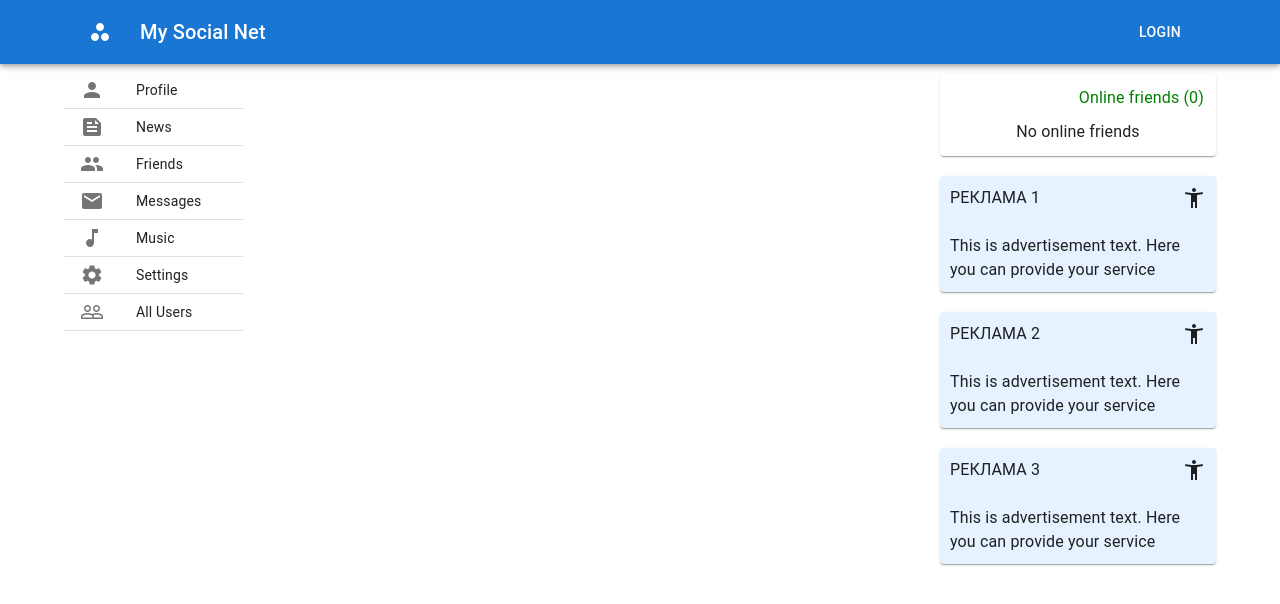
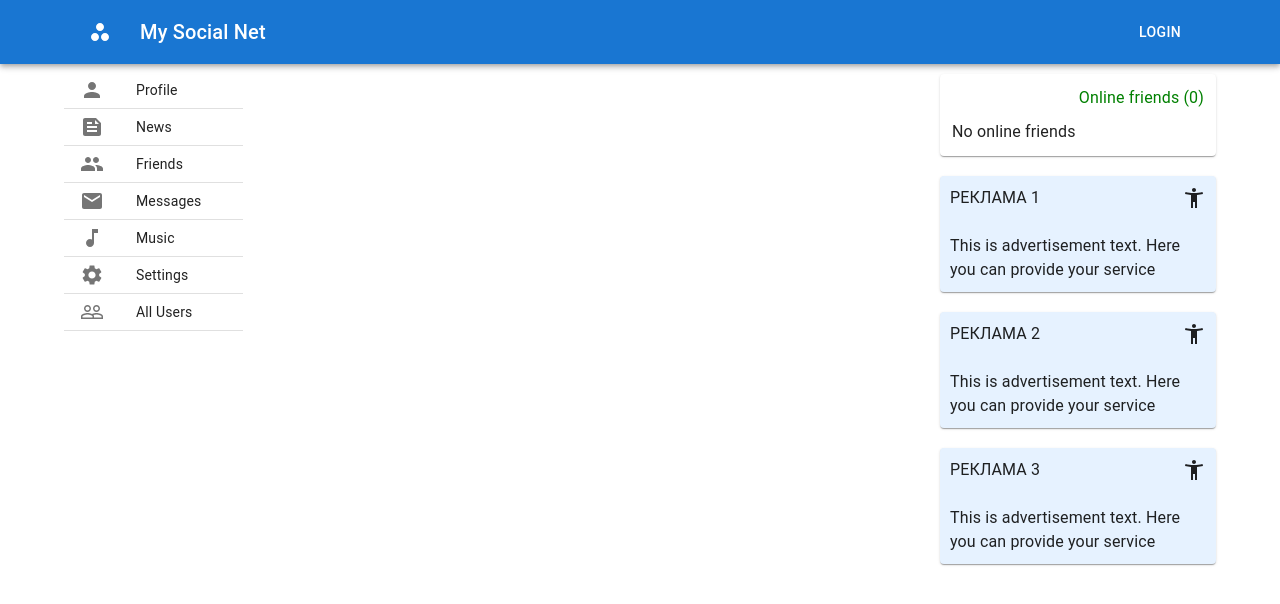
Before and after one commit to SergTemnikov/social, a React (Create React App) app: page / in a window 1280 px wide. Shown: the top 604 px of the page. Built offline with nearby package versions, Linux system fonts and the light colour scheme.

Commit message:
Implemented fine scrolling in OnlineFriends component

```diff
--- a/src/components/OnlineFriends/OnlineFriends.jsx
+++ b/src/components/OnlineFriends/OnlineFriends.jsx
@@ -15,6 +15,7 @@ const OnlineFriends = () => {
       key={f.id}
       icon={f.photos.small}
       name={f.name}
+      marginBottom={onlineFriendsList.length > 4 ? '20px' : null}
     />
   })
 
@@ -32,7 +33,7 @@ const OnlineFriends = () => {
       <Stack
         direction="row"
         spacing={2}
-        sx={{ display: 'flex', gap: '0 10px', justifyContent: 'center' }}>
+        sx={{ display: 'flex', gap: '0 10px', overflowX: 'scroll' }}>
         {onlineFriendsList.length !== 0
           ? friendsRender
           : <Typography>No online friends</Typography>
--- a/src/components/UI/OnlineFriendItem/OnlineFriendItem.jsx
+++ b/src/components/UI/OnlineFriendItem/OnlineFriendItem.jsx
@@ -38,9 +38,9 @@ const limitStr = (str, n, symb) => {
   return str.substr(0, n - symb.length) + symb
 }
 
-const OnlineFriendItem = ({ icon, name }) => {
+const OnlineFriendItem = ({ icon, name, marginBottom }) => {
   return (
-    <Stack direction='column'>
+    <Stack direction='column' sx={{marginBottom: marginBottom}}>
       <StyledBadge
         overlap="circular"
         anchorOrigin={{ vertical: 'bottom', horizontal: 'right' }}
--- a/src/components/Users/Users.jsx
+++ b/src/components/Users/Users.jsx
@@ -2,7 +2,7 @@ import React, { useEffect } from 'react'
 import { useDispatch, useSelector } from 'react-redux'
 import { setCurrentPage, setTotalUsersCount } from '../../redux/allUsersSlice'
 import axios from 'axios'
-import { Box, Container, List, Pagination, Stack } from '@mui/material'
+import { List, Pagination, Stack } from '@mui/material'
 import { follow, unfollow, setAllUsers } from '../../redux/allUsersSlice'
 import UserItem from '../UI/UserItem/UserItem'
 
--- a/src/redux/allUsersSlice.js
+++ b/src/redux/allUsersSlice.js
@@ -2,7 +2,7 @@ import { createSlice } from "@reduxjs/toolkit"
 
 const initialState = {
   allUsers: [],
-  pageSize: 10,
+  pageSize: 7,
   totalUsersCount: 0,
   currentPage: 1
 }
@@ -53,6 +53,11 @@ const allUsersSlice = createSlice({
   }
 })
 
-export const { follow, unfollow, setAllUsers, setCurrentPage, setTotalUsersCount } = allUsersSlice.actions
+export const {
+  follow,
+  unfollow,
+  setAllUsers,
+  setCurrentPage,
+  setTotalUsersCount } = allUsersSlice.actions
 
 export default allUsersSlice.reducer
```
